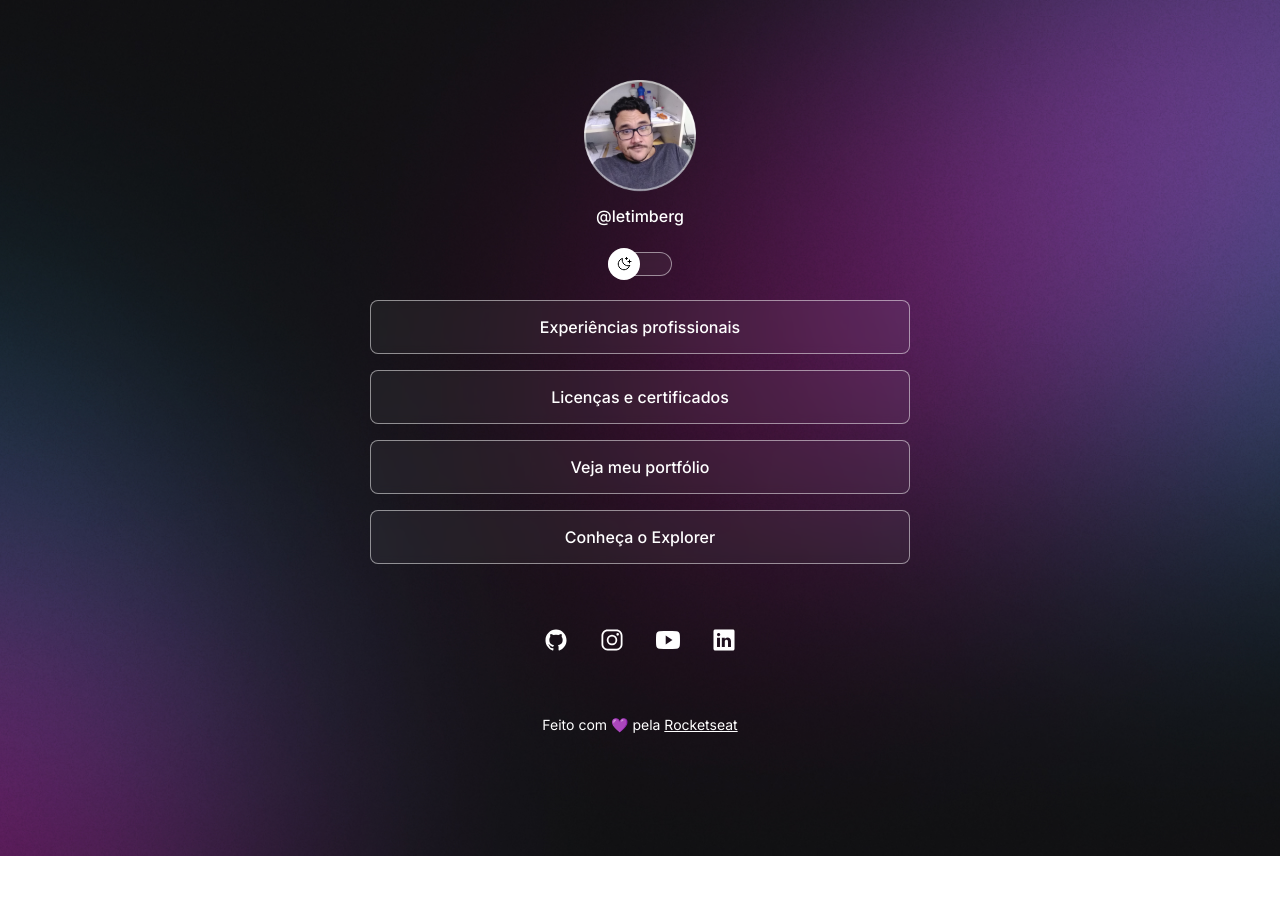
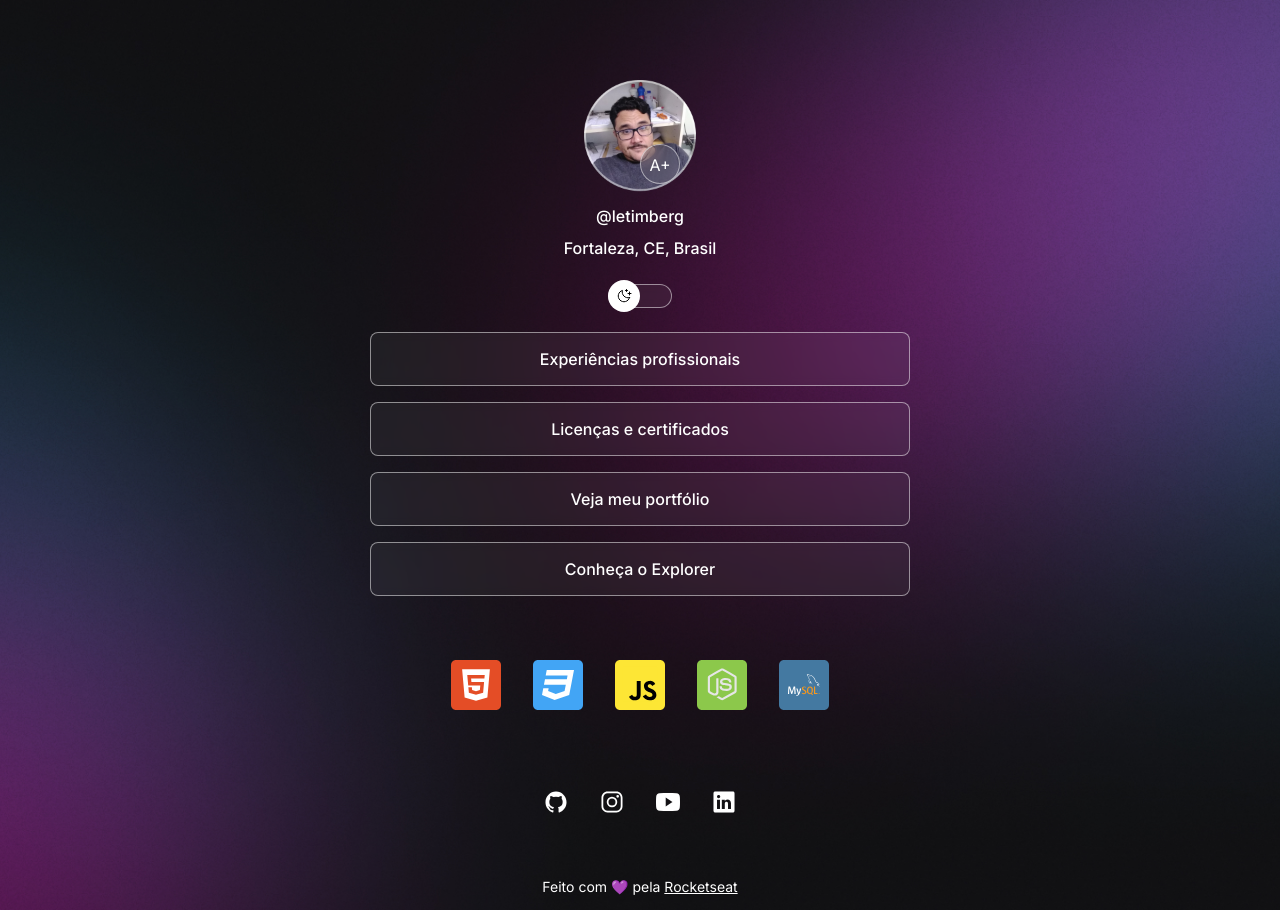
Before and after one commit to Letimberg/informationlinks, a plain HTML site: page index.html in a window 1280 px wide. Before the commit the page ends 856 px from the top, so only its background shows below. Drawn offline with nearby package versions, Linux system fonts and the light colour scheme.

Commit message:
Adicionando skills, tipo sanguíneo

```diff
--- a/index.html
+++ b/index.html
@@ -7,6 +7,8 @@
             href="https://fonts.googleapis.com/css2?family=Inter:wght@400;500&display=swap"
             rel="stylesheet"
         />
+
+        <link rel="shortcut icon" type="image/png" href="./assets/avatar.png" />
         <meta charset="UTF-8" />
         <meta name="viewport" content="width=device-width, initial-scale=1.0" />
         <title>DevLinks</title>
@@ -18,11 +20,10 @@
         <div id="container">
             <!-- profile -->
             <div id="profile">
-                <img
-                    src="./assets/avatar.png"
-                    alt="Foto de Letimberg Cavalcante, usando camisa preta."
-                />
+                <img src="./assets/avatar.png" alt="Atavar" />
                 <p>@letimberg</p>
+                <p>Fortaleza, CE, Brasil</p>
+                <span id="aborh">A+</span>
             </div>
             <!-- /.profile -->
 
@@ -63,6 +64,26 @@
                 </li>
             </ul>
             <!-- /.lista -->
+
+            <!-- skills -->
+            <div id="skills">
+                <a>
+                    <img src="./assets/html5.svg" alt="Imagem html" />
+                </a>
+                <a>
+                    <img src="./assets/css3.svg" alt="Imagem html" />
+                </a>
+                <a>
+                    <img src="./assets/javascript.svg" alt="Imagem html" />
+                </a>
+                <a>
+                    <img src="./assets/node.svg" alt="Imagem html" />
+                </a>
+                <a>
+                    <img src="./assets/mysql.svg" alt="Imagem html" />
+                </a>
+            </div>
+            <!-- /.skills -->
 
             <!-- social-links -->
             <div id="social-links">
--- a/style.css
+++ b/style.css
@@ -57,6 +57,30 @@ body * {
     margin-top: 8px;
 }
 
+#aborh {
+    text-align: center;
+    line-height: 40px;
+    background: var(--surface-color);
+
+    width: 40px;
+    height: 40px;
+    border-radius: 9999px;
+    border: 1px solid var(--stroke-color);
+
+    backdrop-filter: blur(10px);
+    -webkit-backdrop-filter: blur(10px);
+
+    position: absolute;
+    top: 18%;
+    left: 1;
+    z-index: 1;
+}
+
+#aborh:hover {
+    outline: 8px solid var(--highlight-color);
+    cursor: pointer;
+}
+
 /* switch */
 #switch {
     position: relative;
@@ -78,11 +102,17 @@ body * {
     left: 0;
     z-index: 1;
     transform: translateY(-50%);
+
+    animation: slide-back 0.2s forwards;
 }
 
 .light #switch button {
-    right: 0;
-    left: initial;
+    animation: slide-in 0.2s forwards;
+}
+
+#switch button:hover {
+    outline: 8px solid var(--highlight-color);
+    cursor: pointer;
 }
 
 #switch span {
@@ -94,6 +124,28 @@ body * {
     backdrop-filter: blur(4px);
     -webkit-backdrop-filter: blur(4px);
     border-radius: 9999px;
+}
+
+/* skills */
+#skills {
+    display: flex;
+    justify-content: center;
+
+    padding: 24px 0;
+}
+
+#skills a {
+    display: flex;
+    align-items: center;
+    justify-content: center;
+    padding: 16px;
+
+    transition: background 0.2s;
+    border-radius: 50%;
+}
+
+#skills a:hover {
+    background: var(--highlight-color);
 }
 
 /* links  */
@@ -172,3 +224,22 @@ footer {
         --bg-url: url(./assets/bg-desktop-light.jpg);
     }
 }
+
+/* animation */
+@keyframes slide-in {
+    from {
+        left: 0;
+    }
+    to {
+        left: 50%;
+    }
+}
+
+@keyframes slide-back {
+    from {
+        left: 50%;
+    }
+    to {
+        left: 0;
+    }
+}
```
Also changed, not shown: assets/css3.svg (added), assets/html5.svg (added), assets/javascript.svg (added), assets/mysql.svg (added), assets/node.svg (added).
